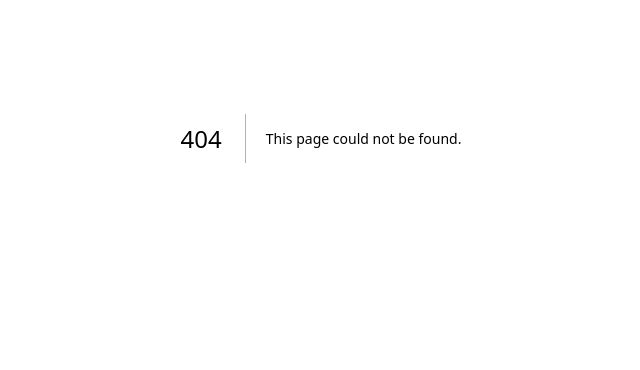
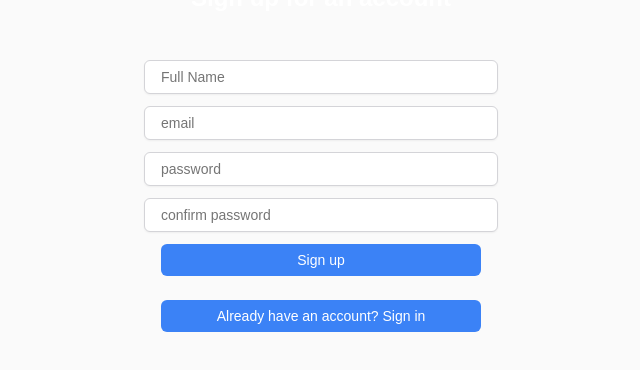
Before and after one commit to sebasGZA/frontend, a Next.js app: page /register in a window 1280 px wide. Before the commit this address had no page. Shown: the part 262-632 px from the top of the page, without its empty margins (319-959 px from the left). Built offline with nearby package versions, Linux system fonts and the light colour scheme; no server answers.

Commit message:
feat: implement register post

```diff
--- a/app/page.tsx
+++ b/app/page.tsx
@@ -37,6 +37,8 @@ export default function LoginPage() {
     }
   }
 
+  const handleRegister = () => router.push("/register");
+
   return (
     <div className="login-container">
       <h3 className="login-title">Sign in to your account</h3>
@@ -60,6 +62,7 @@ export default function LoginPage() {
 
         <button className="login-button" type="submit">Sign in</button>
       </form>
+      <button className="login-button" type="button" onClick={handleRegister}>Sign up</button>
     </div>
   );
 }
--- /dev/null
+++ b/app/register/page.tsx
@@ -0,0 +1,102 @@
+'use client';
+
+import { useState } from "react";
+import { useRouter } from "next/navigation";
+
+import { postRequest } from "@/lib/api.service";
+
+export default function RegisterPage() {
+    const router = useRouter();
+
+    const [credentials, setCredentials] = useState({
+        email: "",
+        password: "",
+        confirmPassword: "",
+        name: "",
+    });
+
+    const handleOnChange = (e: React.ChangeEvent<HTMLInputElement>) => {
+        setCredentials({
+            ...credentials,
+            [e.target.name]: e.target.value,
+        });
+    }
+
+    const handleOnSubmit = async (e: React.SubmitEvent<HTMLFormElement>) => {
+        e.preventDefault();
+
+        if (
+            !credentials.name ||
+            !credentials.email ||
+            !credentials.password ||
+            !credentials.confirmPassword
+        ) {
+            alert("Please fill in all fields");
+            return;
+        }
+
+        if (credentials.password !== credentials.confirmPassword) {
+            alert("Passwords do not match");
+            return;
+        }
+
+        const response = await postRequest("/auth/register", {
+            name: credentials.name,
+            email: credentials.email,
+            password: credentials.password,
+        });
+
+        if (response?.token) {
+            localStorage.setItem("token", response.token);
+            router.push("/dashboard");
+        } else {
+            alert("Failed to register");
+        }
+    }
+
+    return (
+        <div className="login-container">
+            <h3 className="login-title">Sign up for an account</h3>
+
+            <form className="login-form" onSubmit={handleOnSubmit}>
+                <input
+                    type="text"
+                    placeholder="Full Name"
+                    className="login-input"
+                    name="name"
+                    onChange={(e) => handleOnChange(e)}
+                />
+                <input
+                    type="email"
+                    placeholder="email"
+                    className="login-input"
+                    name="email"
+                    onChange={(e) => handleOnChange(e)}
+                />
+
+                <input
+                    type="password"
+                    placeholder="password"
+                    className="login-input"
+                    name="password"
+                    onChange={(e) => handleOnChange(e)}
+                />
+
+                <input
+                    type="password"
+                    placeholder="confirm password"
+                    className="login-input"
+                    name="confirmPassword"
+                    onChange={(e) => handleOnChange(e)}
+                />
+
+                <button className="login-button" type="submit">Sign up</button>
+            </form>
+
+            <button className="login-button" type="button" onClick={() => router.push("/")}>
+                Already have an account? Sign in
+            </button>
+
+        </div>
+    );
+}
```
